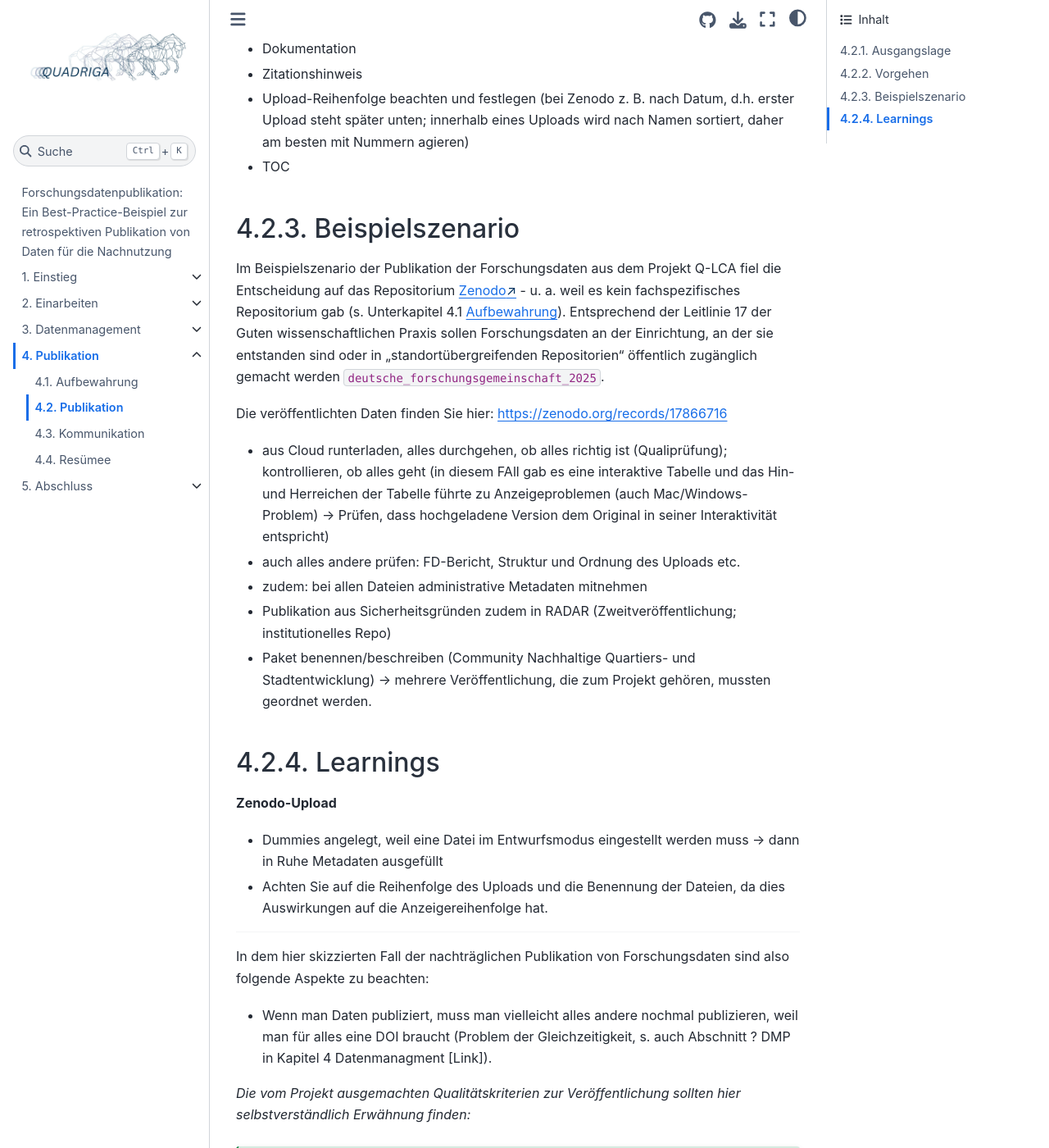
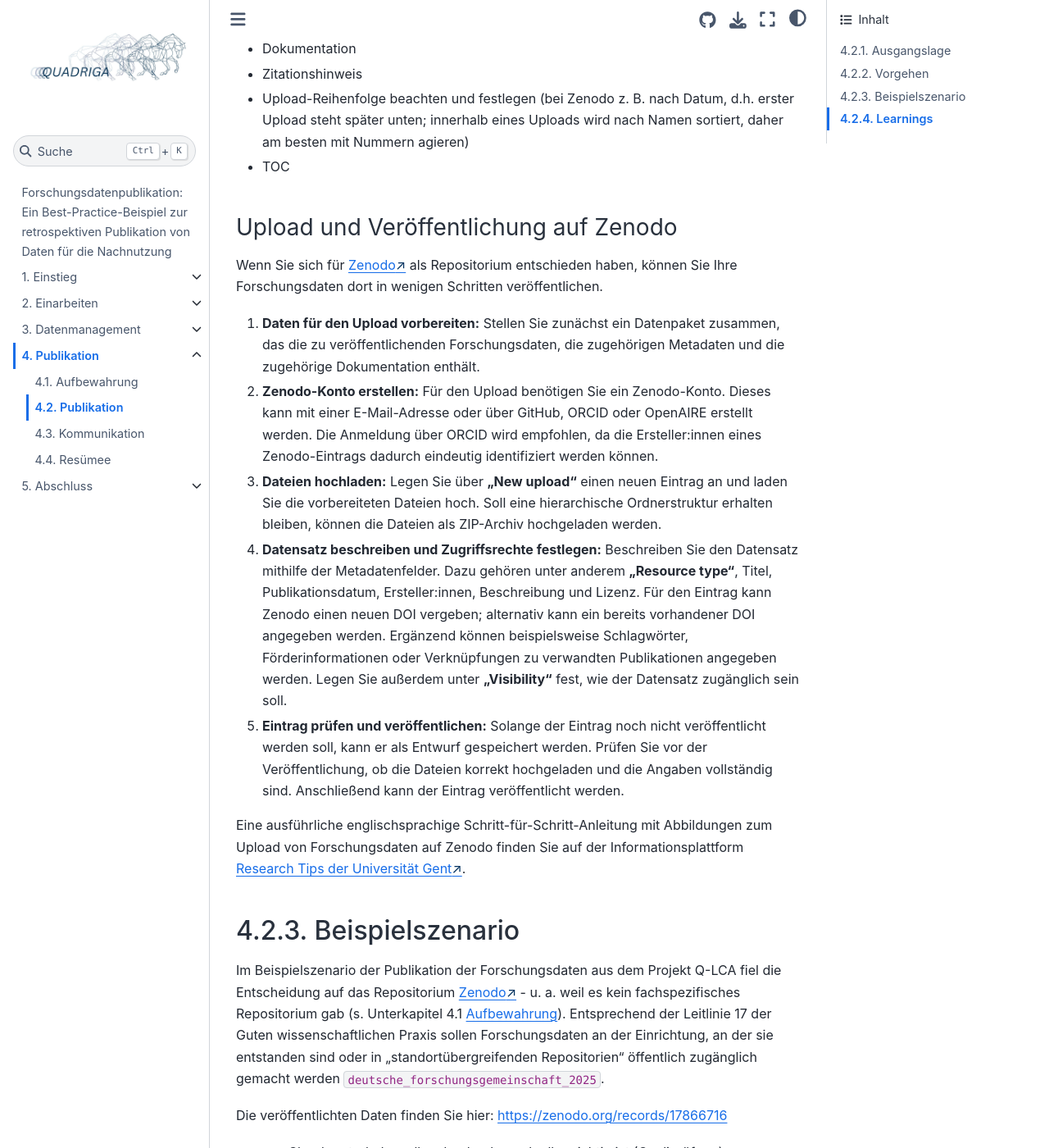
Before and after one commit to quadriga-dk/Tabelle-Fallstudie-4, a Jupyter Book: the page built from Kapitel4_Publikation/publikation.md, in a window 1280 px wide and 1400 px high, scrolled down 968 px. Shown: the whole window at 82% size. Built offline with Jupyter Book 1.0.4 settings and Sphinx 7.4.7 and the Sphinx Book theme 1.1.4, drawn with Linux system fonts in a browser that asks for light colours; cross-references to code outside the pages are shown as plain code.

Commit message:
Add Zenodo upload instructions

```diff
--- a/Kapitel4_Publikation/publikation.md
+++ b/Kapitel4_Publikation/publikation.md
@@ -28,6 +28,22 @@ Die in Kapitel 3 [Datenmanagement](datenmanagement:einleitung) sortierten Dateie
 
 - Upload-Reihenfolge beachten und festlegen (bei Zenodo z. B. nach Datum, d.h. erster Upload steht später unten; innerhalb eines Uploads wird nach Namen sortiert, daher am besten mit Nummern agieren)
 - TOC
+
+### Upload und Veröffentlichung auf Zenodo
+
+Wenn Sie sich für <a href="https://zenodo.org/" class="external-link" target="_blank">Zenodo</a> als Repositorium entschieden haben, können Sie Ihre Forschungsdaten dort in wenigen Schritten veröffentlichen.
+
+1. **Daten für den Upload vorbereiten:** Stellen Sie zunächst ein Datenpaket zusammen, das die zu veröffentlichenden Forschungsdaten, die zugehörigen Metadaten und die zugehörige Dokumentation enthält.
+
+2. **Zenodo-Konto erstellen:** Für den Upload benötigen Sie ein Zenodo-Konto. Dieses kann mit einer E-Mail-Adresse oder über GitHub, ORCID oder OpenAIRE erstellt werden. Die Anmeldung über ORCID wird empfohlen, da die Ersteller:innen eines Zenodo-Eintrags dadurch eindeutig identifiziert werden können.
+
+3. **Dateien hochladen:** Legen Sie über **„New upload“** einen neuen Eintrag an und laden Sie die vorbereiteten Dateien hoch. Soll eine hierarchische Ordnerstruktur erhalten bleiben, können die Dateien als ZIP-Archiv hochgeladen werden.
+
+4. **Datensatz beschreiben und Zugriffsrechte festlegen:** Beschreiben Sie den Datensatz mithilfe der Metadatenfelder. Dazu gehören unter anderem **„Resource type“**, Titel, Publikationsdatum, Ersteller:innen, Beschreibung und Lizenz. Für den Eintrag kann Zenodo einen neuen DOI vergeben; alternativ kann ein bereits vorhandener DOI angegeben werden. Ergänzend können beispielsweise Schlagwörter, Förderinformationen oder Verknüpfungen zu verwandten Publikationen angegeben werden. Legen Sie außerdem unter **„Visibility“** fest, wie der Datensatz zugänglich sein soll.
+
+5. **Eintrag prüfen und veröffentlichen:** Solange der Eintrag noch nicht veröffentlicht werden soll, kann er als Entwurf gespeichert werden. Prüfen Sie vor der Veröffentlichung, ob die Dateien korrekt hochgeladen und die Angaben vollständig sind. Anschließend kann der Eintrag veröffentlicht werden.
+
+Eine ausführliche englischsprachige Schritt-für-Schritt-Anleitung mit Abbildungen zum Upload von Forschungsdaten auf Zenodo finden Sie auf der Informationsplattform <a href="https://onderzoektips.ugent.be/en/tips/00002267/" class="external-link" target="_blank">Research Tips der Universität Gent</a>.
 
 ## Beispielszenario
 
```
